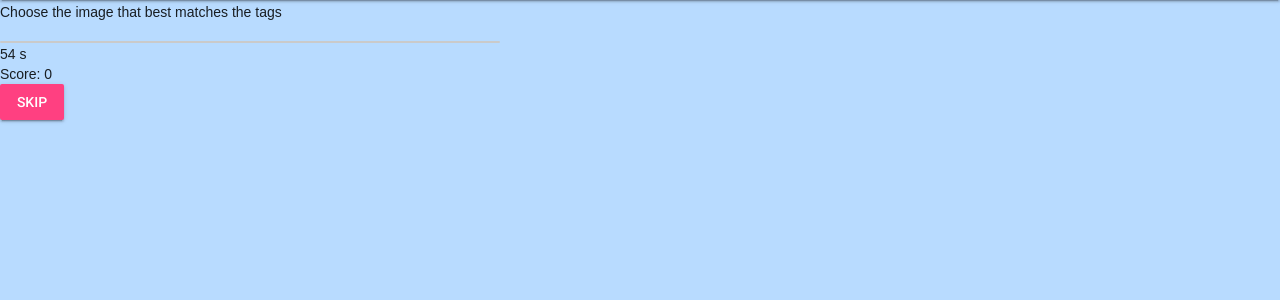
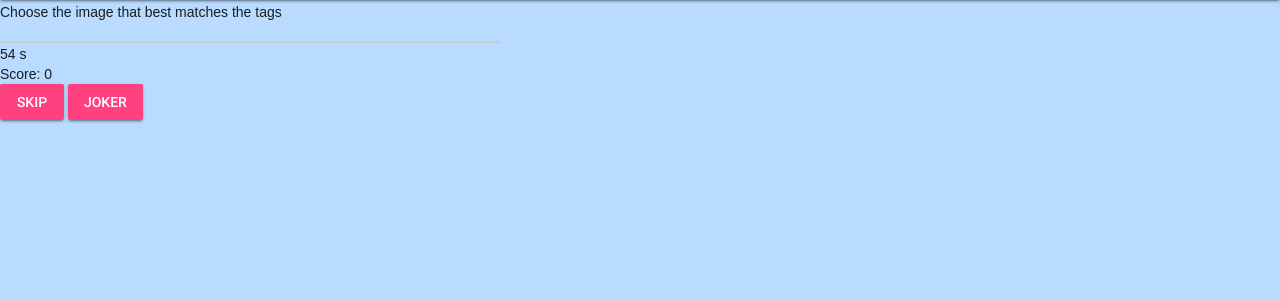
Before and after one commit to muesal/annotation-competition, a Flask app: template src/acomp/templates/captcha.html in a window 1280 px wide. Shown: the part 64-364 px from the top of the page. Run offline with Flask 2, Linux system fonts and the light colour scheme; the template is opened without the code that fills it: values that come from a table or form of the project are taken from there, others are empty; parts of the project's set-up code (start-up, migrations or seed data) failed here and were passed over; some libraries are stand-ins or nearby versions.

Commit message:
Draft front end for joker in captcha

```diff
--- a/src/acomp/static/js/captcha.js
+++ b/src/acomp/static/js/captcha.js
@@ -8,6 +8,8 @@ const currentUrl = window.location.href;
 const requestUrl = currentUrl + "/data";
 const csrf_token = document.getElementById("csrf_token");
 const skipButton = document.getElementById("btnSkip");
+const jokerButton = document.getElementById("btnJoker");
+
 getCaptchaData();
 
 var listeners = [];
@@ -145,6 +147,41 @@ function handleSkip(e) {
     getCaptchaData();
 }
 
+async function handleJoker(e) {
+    e.preventDefault();
+    const values = {
+        'joker': num
+    };
+    const payload = JSON.stringify(values);
+
+    try {
+        const response = await fetch(requestUrl, {
+            method: 'POST',
+            body: payload,
+            headers: {
+                'Content-Type': 'application/json',
+                'X-CSRFToken': csrf_token.value,
+            }
+        });
+        console.log('Sent:', payload);
+        if (response.ok) {
+            const json = await response.json();
+            console.log('Success:', JSON.stringify(json));
+            for (var i = 0; i < json.joker.length; i++) {
+                const current = i.valueOf();
+                const currentimg = document.getElementById("select-" + json.joker[i]);
+                highlightNotChosen(json.joker[i]);
+            }
+
+        } else {
+            console.error('Error:', response.statusText); // TODO: notify user
+        }
+    } catch (err) {
+        console.error('Error:', err);
+    }
+}
+
+
 function highlightImageCorrect(num) {
     const element = document.getElementById("select-" + num);
     element.classList.add("captchaimageCorrect");
@@ -182,3 +219,4 @@ function hightlightImages(correctImageNum, chosenImgNum) {
 }
 
 skipButton.addEventListener("click", handleSkip);
+jokerButton.addEventListener("click", handleJoker);
--- a/src/acomp/templates/captcha.html
+++ b/src/acomp/templates/captcha.html
@@ -30,6 +30,8 @@ mdl-navigation__link--current
         <form id="skipForm">
             <input id="btnSkip" type="reset" value="Skip"
                    class="mdl-button mdl-js-button mdl-button--raised mdl-button--accent">
+                        <input id="btnJoker" type="reset" value="Joker"
+                   class="mdl-button mdl-js-button mdl-button--raised mdl-button--accent">
         </form>
     </main>
 {% endblock %}
```
